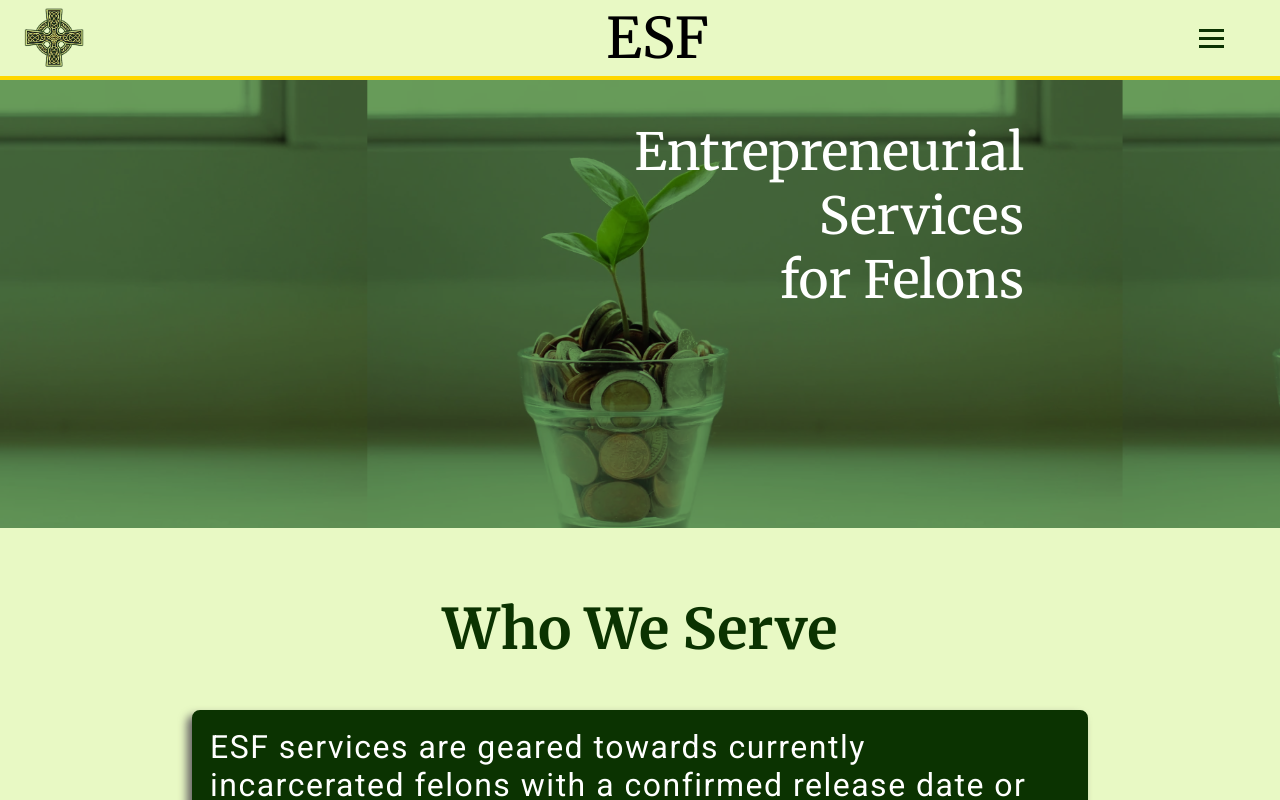
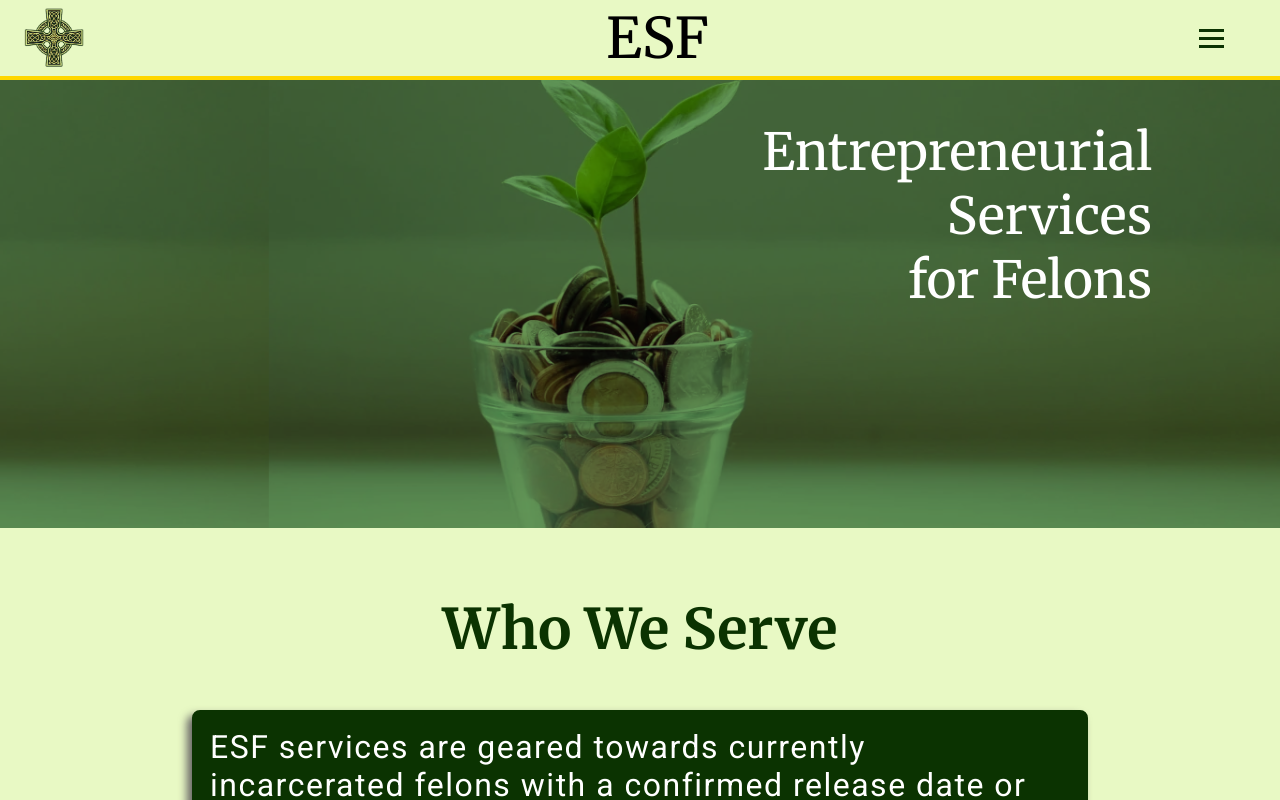
Before and after one commit to BrianBleau/esf, a Next.js app: page / in a window 1280 px wide. Shown: the top 800 px of the page. Built offline with nearby package versions, Linux system fonts and the light colour scheme.

Commit message:
Update Title.module.scss
adjusted bg img

```diff
--- a/components/home/Title.module.scss
+++ b/components/home/Title.module.scss
@@ -17,8 +17,8 @@
     }
 
     @include for-desktop-up {
-        background-size: 59%;
-        background-position: top 42% left 70%;
+        background-size: 79%;
+        background-position: top 62% right 0;
         background-repeat: repeat;
     }
 
@@ -36,7 +36,7 @@
         }
 
         @include for-desktop-up {
-            margin-right: 20%;
+            margin-right: 10%;
         }
     }
 }
```
